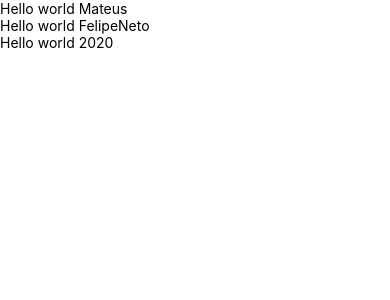
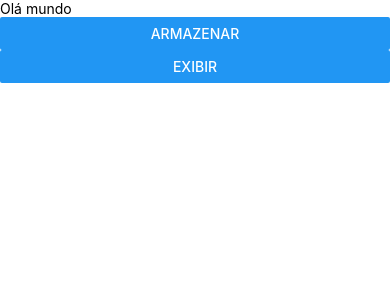
Before and after one commit to MateusPitura/app1, a React Native app: screen / in a window 390 px wide. Shown: the top 300 px of the page. Built offline with nearby package versions, Linux system fonts and the light colour scheme.

Commit message:
feat(storage): adicionado async storage

```diff
--- a/App.tsx
+++ b/App.tsx
@@ -1,20 +1,35 @@
-import React, { Component } from 'react';
+import React, {useState} from 'react';
 import {View, Text, Button} from 'react-native';
-import Globais from './componentes/Globais';
+import AsyncStorage from '@react-native-community/async-storage'
 
-export default class App1 extends Component{
+export default function App1(){
 
-  nome=Globais.nome;
-  canal = Globais.canal;
-  numero = Globais.num;
+  const [curso,setCurso] = useState("")
 
-  render(){
-    return(
+  const armazenar = (chave: any, valor: any)=>{
+    AsyncStorage.setItem(chave, valor)
+  }
+
+  const buscar = async(chave: any)=>{
+    const valor = await AsyncStorage.getItem(chave);
+    setCurso(valor);
+  }
+
+  return(
       <View>
-        <Text>Hello world {this.nome}</Text>
-        <Text>Hello world {this.canal}</Text>
-        <Text>Hello world {this.numero}</Text>
+        <Text>Olá mundo {curso}</Text>
+        <Button
+          title="Armazenar"
+          onPress={()=>
+            armazenar("peso", "63")
+          }
+        />
+        <Button
+          title="Exibir"
+          onPress={()=>
+            buscar("peso")
+          }
+        />
       </View>
     )
-  }
 }
--- a/package.json
+++ b/package.json
@@ -10,6 +10,7 @@
     "test": "jest"
   },
   "dependencies": {
+    "@react-native-community/async-storage": "^1.12.1",
     "@react-native-community/masked-view": "^0.1.11",
     "@react-navigation/bottom-tabs": "^6.5.7",
     "@react-navigation/drawer": "^6.6.2",
```
Also changed, not shown: 1 other file (tests, documents, lock files or other folders).
